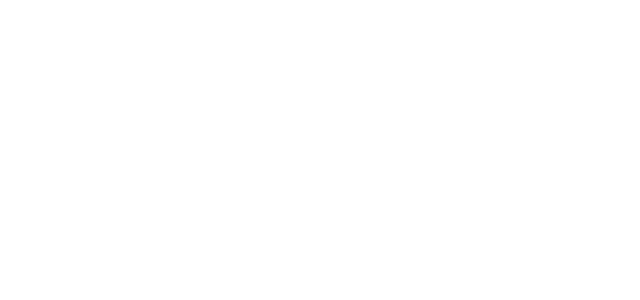
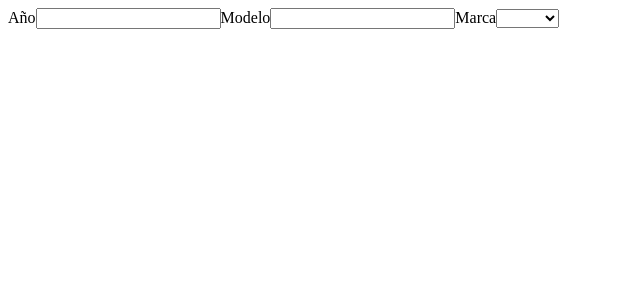
Before and after one commit to UGTO-DCEA/web-ad26, an Angular app in the folder vehiculos-app/: page /crear-vehiculo in a window 1280 px wide. Before the commit this address led to /. Shown: the top 300 px of the page, without its empty margins (0-640 px from the left). Built offline with nearby package versions, Linux system fonts and the light colour scheme.

Commit message:
Configurar formulario

```diff
--- a/vehiculos-app/src/app/app.routes.ts
+++ b/vehiculos-app/src/app/app.routes.ts
@@ -1,9 +1,14 @@
 import { Routes } from '@angular/router';
 import { ListaVehiculos } from './vehiculos/components/lista-vehiculos/lista-vehiculos';
+import { CrearVehiculo } from './vehiculos/components/crear-vehiculo/crear-vehiculo';
 
 export const routes: Routes = [
   {
     path: 'lista-vehiculos',
     component: ListaVehiculos,
   },
+  {
+    path: 'crear-vehiculo',
+    component: CrearVehiculo,
+  },
 ];
--- /dev/null
+++ b/vehiculos-app/src/app/vehiculos/components/crear-vehiculo/crear-vehiculo.html
@@ -0,0 +1,12 @@
+<form [formGroup]="formulario">
+  <label>Año</label>
+  <input type="text" formControlName="year" />
+  <label>Modelo</label>
+  <input type="text" formControlName="modelo" />
+  <label>Marca</label>
+  <select formControlName="marcaId">
+    <option value="1">Nissan</option>
+    <option value="2">Toyota</option>
+    <option value="3">Honda</option>
+  </select>
+</form>
--- /dev/null
+++ b/vehiculos-app/src/app/vehiculos/components/crear-vehiculo/crear-vehiculo.ts
@@ -0,0 +1,18 @@
+import { Component, inject } from '@angular/core';
+import { FormBuilder, ReactiveFormsModule } from '@angular/forms';
+
+@Component({
+  imports: [ReactiveFormsModule],
+  selector: 'app-crear-vehiculo',
+  styleUrl: './crear-vehiculo.scss',
+  templateUrl: './crear-vehiculo.html',
+})
+export class CrearVehiculo {
+  private form = inject(FormBuilder);
+
+  formulario = this.form.group({
+    year: [''],
+    modelo: [''],
+    marcaId: [0],
+  });
+}
```
Also changed, not shown: vehiculos-app/src/app/vehiculos/components/crear-vehiculo/crear-vehiculo.scss (added), 1 other file (tests, documents, lock files or other folders).
